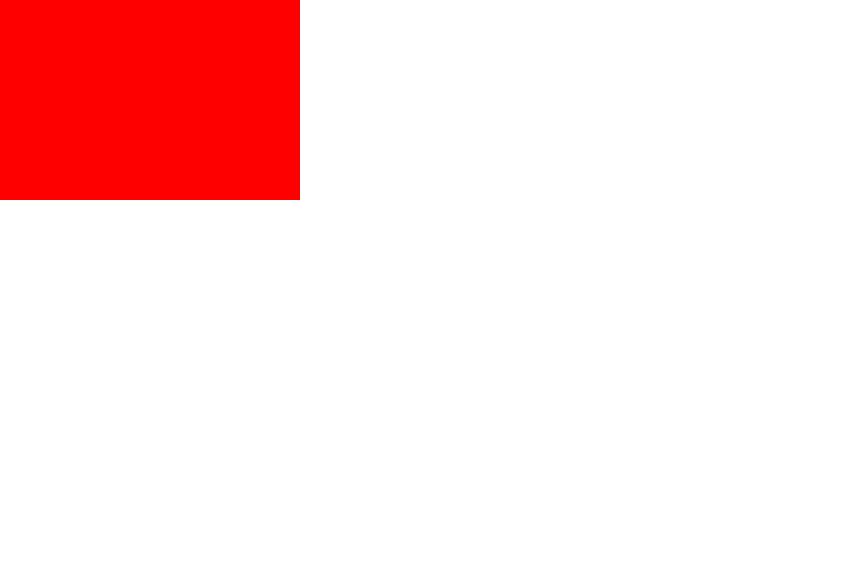
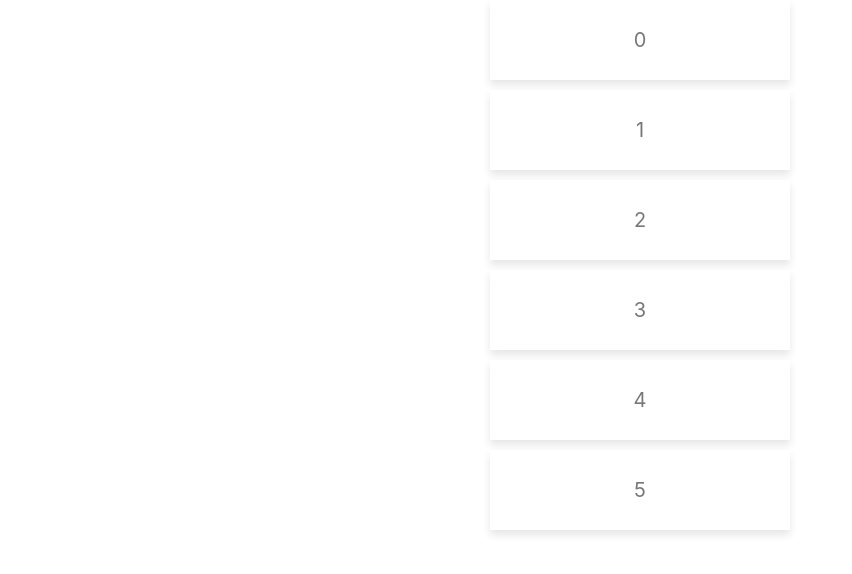
Before and after one commit to neerajp99/react_trello, a React (Create React App) app in the folder client/: page / in a window 1280 px wide. Shown: the top 574 px of the page, without its empty margins (0-852 px from the left). Built offline with nearby package versions, Linux system fonts and the light colour scheme.

Commit message:
Modify app with draggable components

```diff
--- a/client/src/App.js
+++ b/client/src/App.js
@@ -1,14 +1,65 @@
-import React from "react";
+import React, { Component, useState, useCallback } from "react";
 import "./App.css";
 import styled from "styled-components";
 import Draggable from "./components/draggable";
+import { range, inRange } from "lodash";
+
+// Use a max size for array
+const MAX = 6;
+const HEIGHT = 80;
 
 function App() {
+  const items = range(MAX);
+  // Initialise state
+  const [arrayState, arraySetState] = useState({
+    // For sorting array items
+    order: items,
+    // For sorting dragged array items
+    dragOrder: items,
+    draggedIndex: null
+  });
+
+  // onHandleDrag funtion to handle when we drag a component
+  const onHandleDrag = useCallback(
+    ({ translation, onDragId }) => {
+      const delta = Math.round(translation.y / HEIGHT);
+      // get index of the dragged item
+      const index = arrayState.order.indexOf(onDragId);
+      const dragOrder = arrayState.order.filter(index => index !== onDragId);
+
+      // Check if the next position for our draggable component is valid
+      if (!inRange(index + delta, 0, items.length)) {
+        return;
+      }
+
+      dragOrder.splice(index + delta, 0, onDragId);
+
+      // Set the array state accordingly
+      arraySetState(arrayState => ({
+        ...arrayState,
+        draggedIndex: onDragId,
+        dragOrder
+      }));
+    },
+    [arrayState.order, items.length]
+  );
+
+  const onHandleDragEnd = useCallback(() => {}, []);
+
   return (
     <Container>
-      <Draggable>
-        <Rect />
-      </Draggable>
+      {items.map(index => {
+        const top = arrayState.order.indexOf(index) * (HEIGHT + 10);
+        return (
+          <Draggable
+            key={index}
+            onDrag={onHandleDrag}
+            onDragEnd={onHandleDragEnd}
+          >
+            <Rect top={top}>{index}</Rect>
+          </Draggable>
+        );
+      })}
     </Container>
   );
 }
@@ -20,8 +71,21 @@ const Container = styled.div`
   min-height: 100vh;
 `;
 
-const Rect = styled.div`
+const Rect = styled.div.attrs(props => {
+  style: {
+  }
+})`
   width: 300px;
-  height: 200px;
-  background: red;
+  height: ${HEIGHT}px;
+  user-select: none;
+  background: #fff;
+  box-shadow: 0 5px 8px rgb(0, 0, 0, 0.1);
+  display: flex;
+  align-items: center;
+  justify-content: center;
+  position: absolute;
+  left: calc(50vw - 150px);
+  font-size: 20px;
+  color: #777;
+  top: ${({ top }) => `${top}px`};
 `;
```
